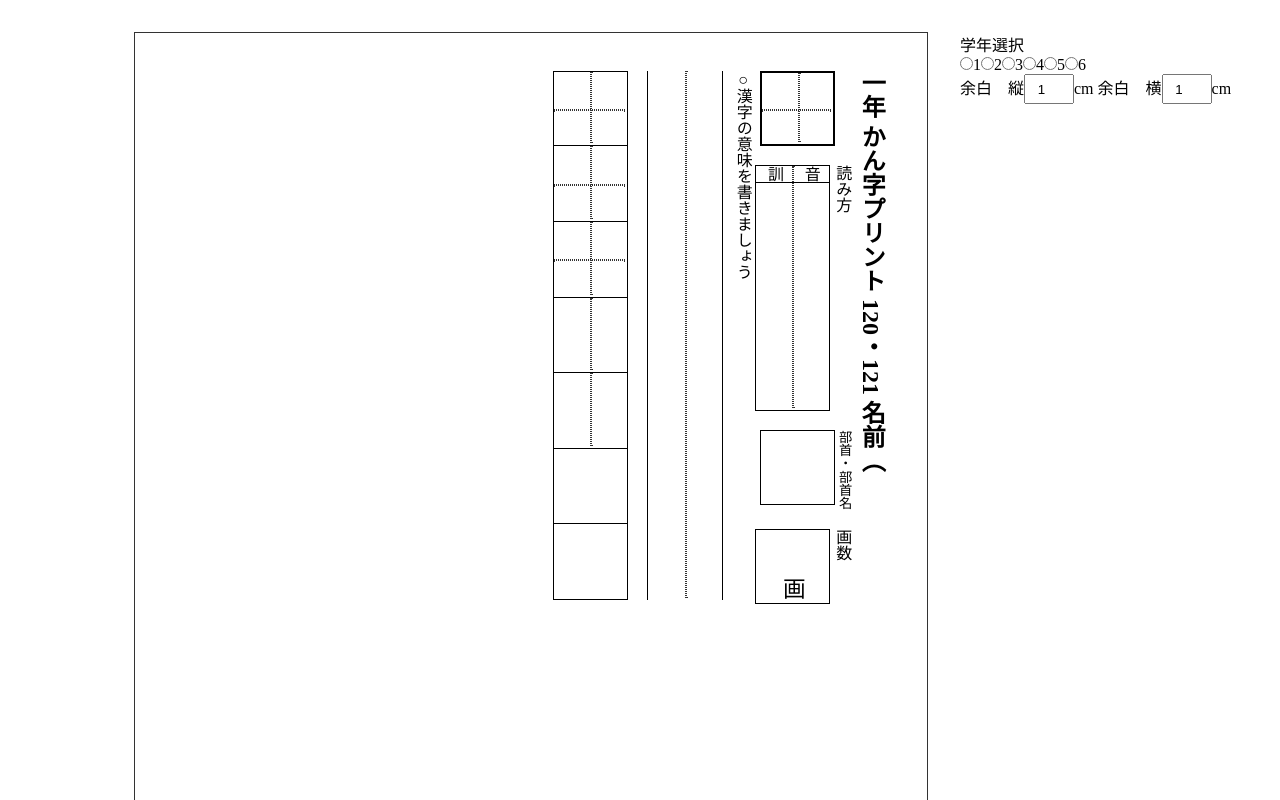
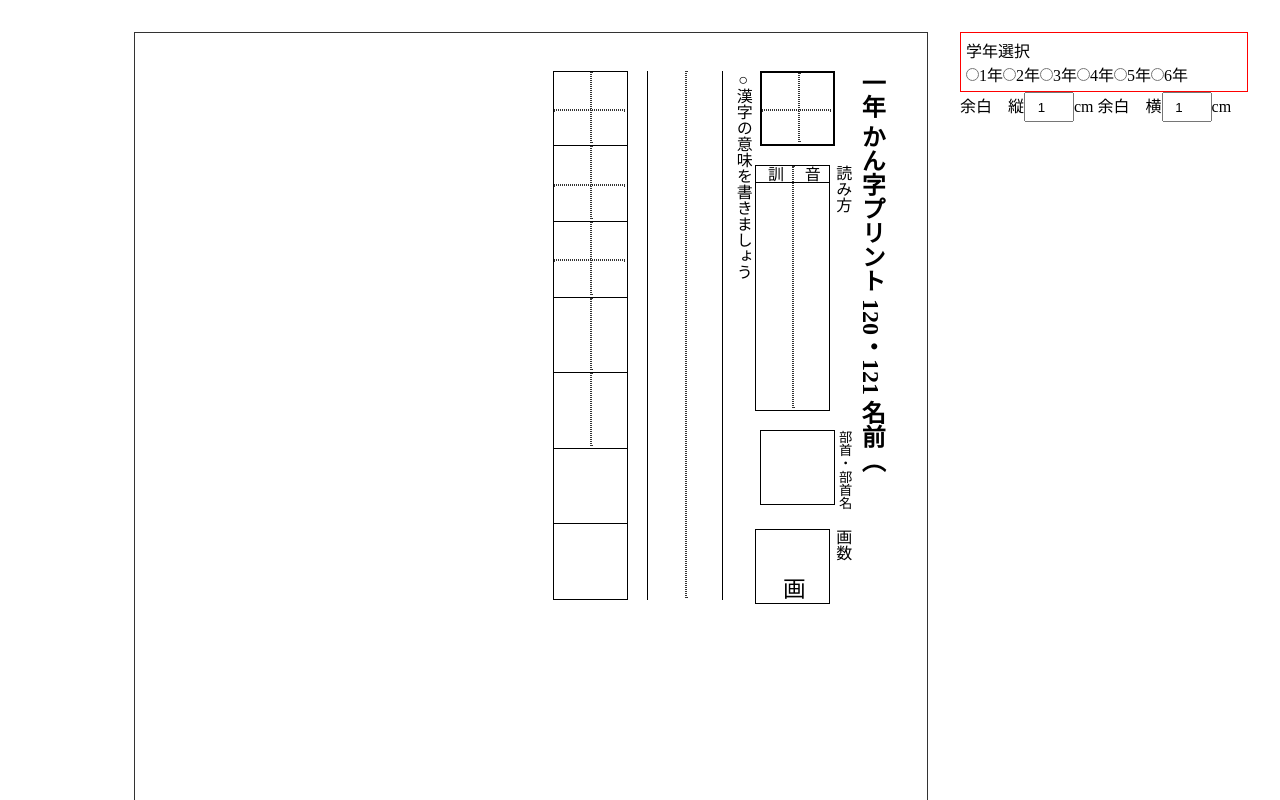
Before and after one commit to jimitas/kanpuri, a Next.js app: page / in a window 1280 px wide. Built offline with nearby package versions, Linux system fonts and the light colour scheme.

Commit message:
aside カスタマイズ

```diff
--- a/src/pages/index.jsx
+++ b/src/pages/index.jsx
@@ -41,16 +41,18 @@ export default function Home() {
       </Head>
       <main className={styles.main}>
         <aside className={styles.aside}>
-          <form action="">
+          <form action="" style={{ border: "red solid 1px" }}>
+            <div style={{ margin: "5px" }}>
               <p>学年選択</p>
               {INDEX.map((grade) => {
                 return (
                   <label key={grade} For={grade}>
                     <input onChange={changeGrade} type="radio" name="grade" id={grade} value={grade} />
-                  {grade}
+                    {grade}年
                   </label>
                 );
               })}
+            </div>
           </form>
           <form action="">
             余白　縦
```
Lines whose indentation alone changed are shown as unchanged.
